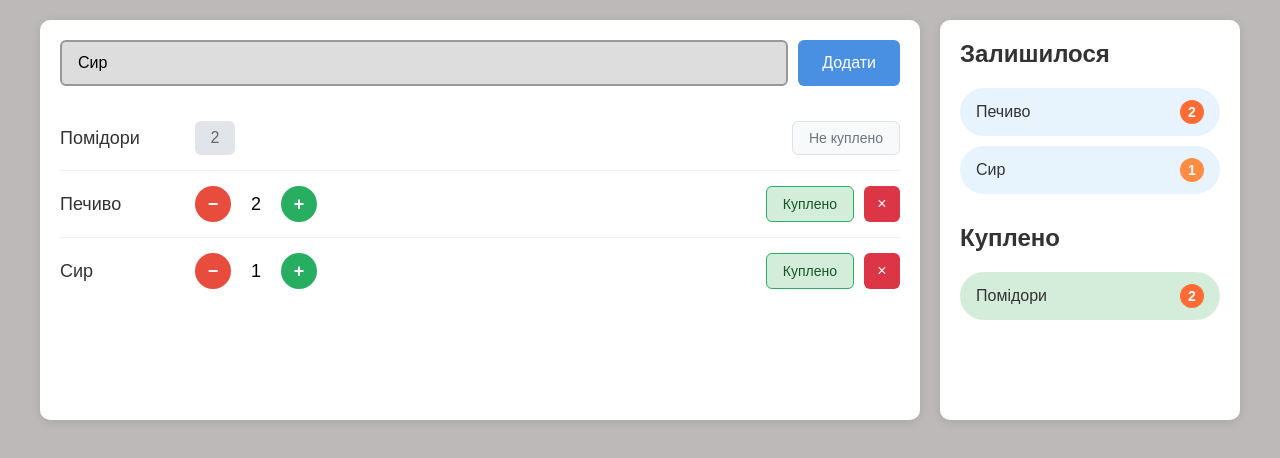
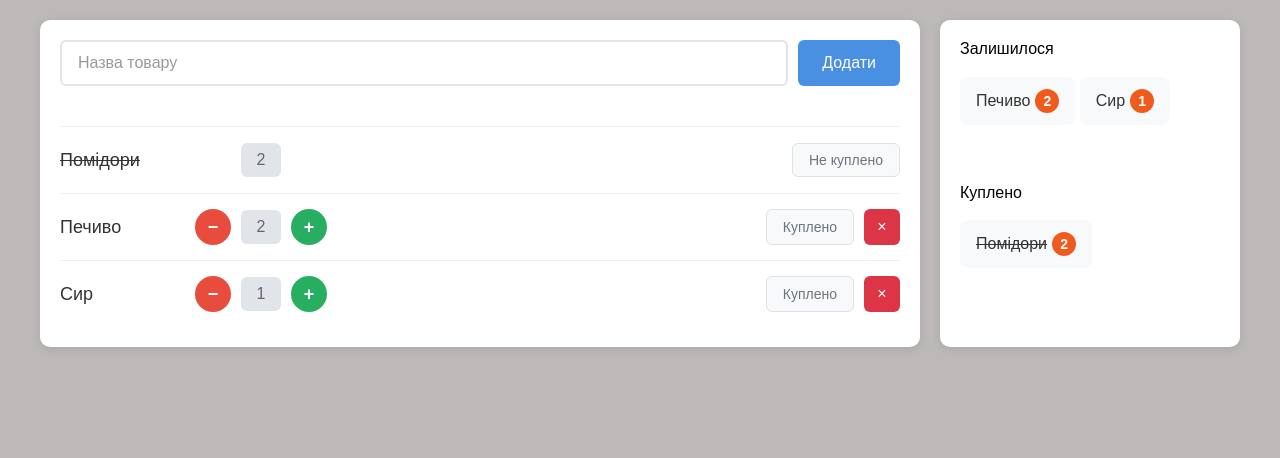
Before and after one commit to handziurdmytro/Web-2025-Handziur-Dmytro, a plain HTML site: page Laboratory2/index.html in a window 1280 px wide. Drawn offline with Linux system fonts and the light colour scheme.

Commit message:
user interaction && products info containers minor changes

```diff
--- a/Laboratory2/index.html
+++ b/Laboratory2/index.html
@@ -10,17 +10,21 @@
         <div class="flex-container">
             <div class="user-interaction-container">
                 <div class="search-line">
-                    <input type="text" class="text-field cheese-input" placeholder="Назва товару" value="Сир">
+                    <input type="text" class="text-field" placeholder="Назва товару">
                     <button class="add-button">Додати</button>
                 </div>
 
-                <div class="product-line">
+                <div class="product-line purchased">
                     <div class="product-info">
                         <div class="product-name">Помідори</div>
-                        <div class="quantity-display">2</div>
+                        <div class="quantity-controls">
+                            <button class="quantity-btn minus">−</button>
+                            <div class="quantity-display">2</div>
+                            <button class="quantity-btn plus">+</button>
+                        </div>
                     </div>
                     <div class="action-buttons">
-                        <button class="action-btn not-bought-btn">Не куплено</button>
+                        <button class="action-btn not-bought-btn purchased">Не куплено</button>
                     </div>
                 </div>
 
@@ -29,12 +33,12 @@
                         <div class="product-name">Печиво</div>
                         <div class="quantity-controls">
                             <button class="quantity-btn minus">−</button>
-                            <span class="quantity-number">2</span>
+                            <div class="quantity-display">2</div>
                             <button class="quantity-btn plus">+</button>
                         </div>
                     </div>
                     <div class="action-buttons">
-                        <button class="action-btn bought-btn purchased">Куплено</button>
+                        <button class="action-btn bought-btn">Куплено</button>
                         <button class="action-btn delete-btn">×</button>
                     </div>
                 </div>
@@ -44,37 +48,37 @@
                         <div class="product-name">Сир</div>
                         <div class="quantity-controls">
                             <button class="quantity-btn minus">−</button>
-                            <span class="quantity-number">1</span>
+                            <span class="quantity-display">1</span>
                             <button class="quantity-btn plus">+</button>
                         </div>
                     </div>
                     <div class="action-buttons">
-                        <button class="action-btn bought-btn purchased">Куплено</button>
+                        <button class="action-btn bought-btn">Куплено</button>
                         <button class="action-btn delete-btn">×</button>
                     </div>
                 </div>
             </div>
 
             <div class="products-info-container">
+                <div>Залишилося</div>
+
                 <div class="category-section">
-                    <h2>Залишилося</h2>
-
                     <div class="product-item remaining">
-                        <span class="product-item-name">Печиво</span>
+                        <div class="product-item-name">Печиво</div>
                         <div class="quantity-marker">2</div>
                     </div>
 
                     <div class="product-item remaining">
-                        <span class="product-item-name">Сир</span>
+                        <div class="product-item-name">Сир</div>
                         <div class="quantity-marker cheese">1</div>
                     </div>
                 </div>
 
+                <div>Куплено</div>
+
                 <div class="category-section">
-                    <h2>Куплено</h2>
-
                     <div class="product-item purchased">
-                        <span class="product-item-name">Помідори</span>
+                        <div class="product-item-name">Помідори</div>
                         <div class="quantity-marker tomatoes">2</div>
                     </div>
                 </div>
--- a/Laboratory2/style.css
+++ b/Laboratory2/style.css
@@ -2,11 +2,11 @@
     box-sizing: border-box;
     margin: 0;
     padding: 0;
+    font-family: Arial, sans-serif;
 }
 
 body {
     background-color: #bdb9b9;
-    font-family: Arial, sans-serif;
     padding: 20px;
 }
 
@@ -23,22 +23,24 @@ body {
     border-radius: 10px;
     padding: 20px;
     box-shadow: 0 2px 10px rgba(0, 0, 0, 0.1);
-    min-height: 400px;
+    min-height: 200px;
 }
 
 .products-info-container {
+    display: grid;
     width: 300px;
     background-color: #ffffff;
     border-radius: 10px;
     padding: 20px;
     box-shadow: 0 2px 10px rgba(0, 0, 0, 0.1);
-    min-height: 400px;
+    min-height: 200px;
 }
 
 .search-line {
     display: flex;
     gap: 10px;
     margin-bottom: 20px;
+    padding-bottom: 20px;
 }
 
 .text-field {
@@ -80,11 +82,7 @@ body {
     align-items: center;
     justify-content: space-between;
     padding: 15px 0;
-    border-bottom: 1px solid #f0f0f0;
-}
-
-.product-line:last-child {
-    border-bottom: none;
+    border-top: 1px solid #f0f0f0;
 }
 
 .product-info {
@@ -116,7 +114,7 @@ body {
     gap: 10px;
 }
 
-.quantity-btn {
+.quantity-btn{
     width: 36px;
     height: 36px;
     border: none;
@@ -129,7 +127,9 @@ body {
     justify-content: center;
     transition: all 0.3s ease;
 }
-
+.product-line.purchased button.quantity-btn{
+    visibility: hidden;
+}
 .quantity-btn.minus {
     background-color: #e74c3c;
     color: white;
@@ -148,13 +148,6 @@ body {
     background-color: #219a52;
 }
 
-.quantity-number {
-    font-size: 18px;
-    font-weight: 500;
-    min-width: 30px;
-    text-align: center;
-}
-
 .action-buttons {
     display: flex;
     gap: 10px;
@@ -168,31 +161,13 @@ body {
     cursor: pointer;
     transition: all 0.3s ease;
 }
-
-.bought-btn {
-    background-color: #e8f4fd;
-    color: #4a90e2;
-    border: 1px solid #4a90e2;
-}
-
-.bought-btn:hover {
-    background-color: #4a90e2;
-    color: white;
-}
-
-.bought-btn.purchased {
-    background-color: #d4edda;
-    color: #155724;
-    border-color: #27ae60;
-}
-
-.not-bought-btn {
+.bought-btn, .not-bought-btn {
     background-color: #f8f9fa;
     color: #6c757d;
     border: 1px solid #dee2e6;
 }
 
-.not-bought-btn:hover {
+.not-bought-btn:hover, .bought-btn:hover {
     background-color: #e9ecef;
 }
 
@@ -224,12 +199,12 @@ body {
 }
 
 .product-item {
-    display: flex;
+    display: inline-flex;
     align-items: center;
     justify-content: space-between;
     background-color: #f8f9fa;
     padding: 12px 16px;
-    border-radius: 25px;
+    border-radius: 8px;
     margin-bottom: 10px;
     transition: transform 0.2s ease;
 }
@@ -237,13 +212,8 @@ body {
 .product-item:hover {
     transform: translateY(-2px);
 }
-
-.product-item.remaining {
-    background-color: #e8f4fd;
-}
-
-.product-item.purchased {
-    background-color: #d4edda;
+.product-item.purchased .product-item-name, .product-line.purchased .product-name{
+    text-decoration: line-through;
 }
 
 .product-item-name {
@@ -253,7 +223,7 @@ body {
 }
 
 .quantity-marker {
-    background-color: #ff6b35;
+    background-color: #ef5a1d;
     color: white;
     width: 24px;
     height: 24px;
@@ -263,19 +233,7 @@ body {
     justify-content: center;
     font-size: 14px;
     font-weight: bold;
-}
-
-.quantity-marker.cheese {
-    background-color: #ff8c42;
-}
-
-.quantity-marker.tomatoes {
-    background-color: #ff6b35;
-}
-
-.cheese-input {
-    background-color: #dddddd;
-    border: 2px solid #989898;
+    margin-left: 5px;
 }
 
 @media (max-width: 768px) {
```
